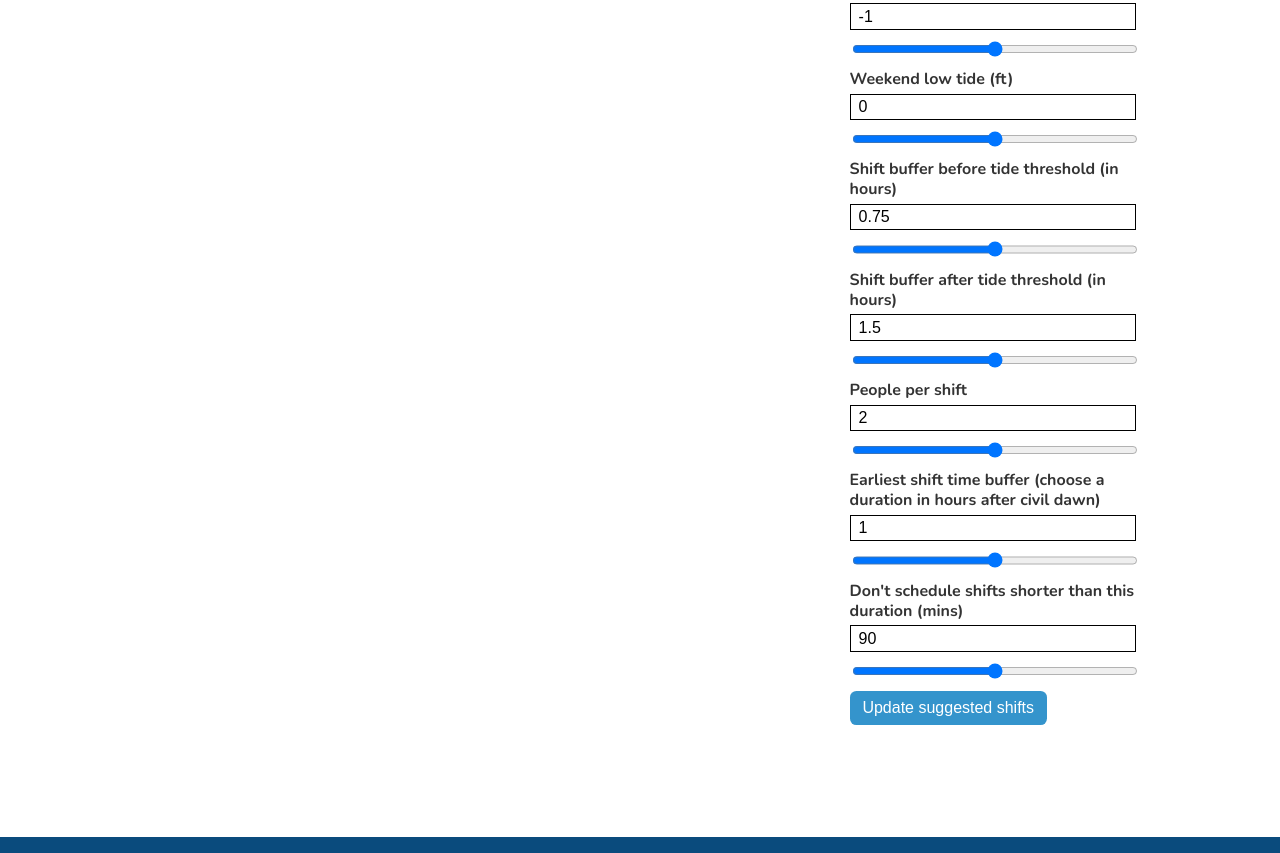
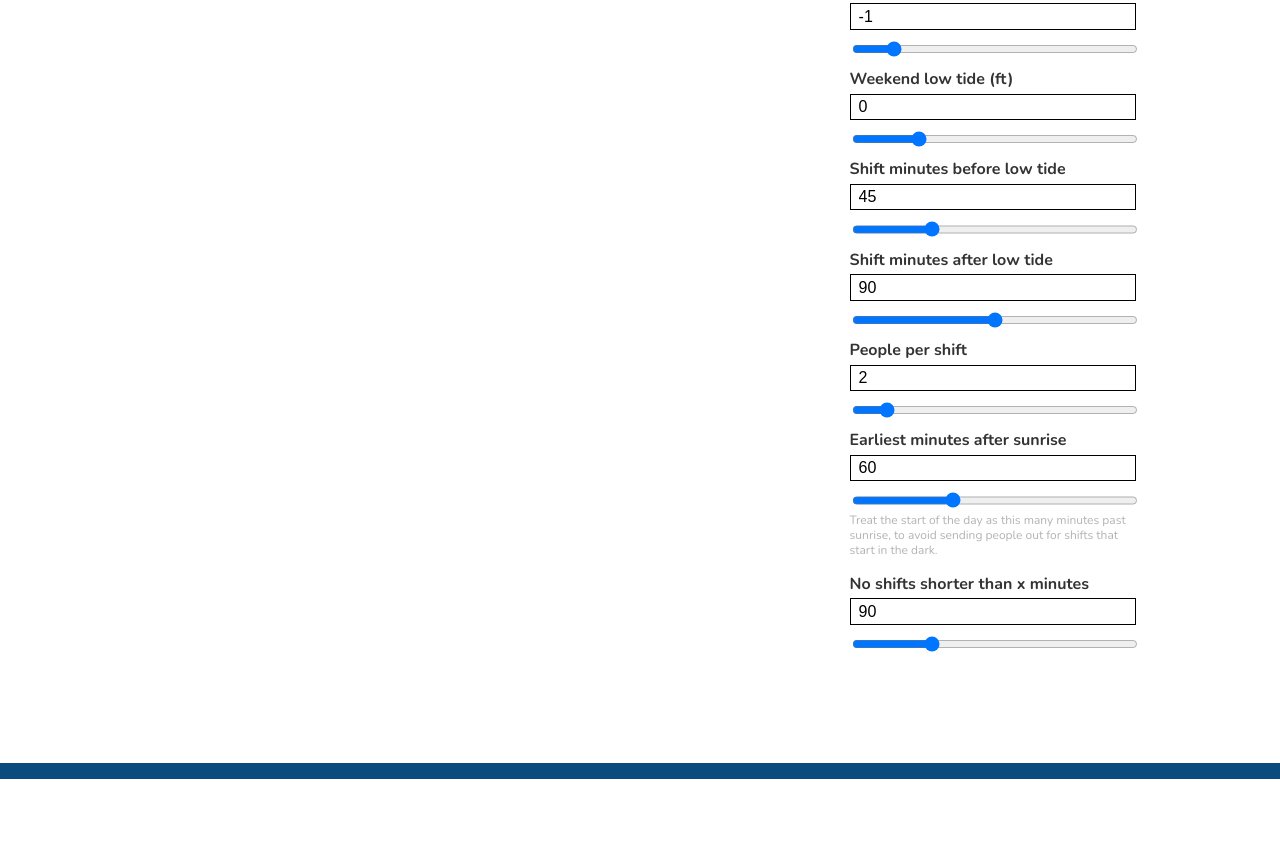
Before and after one commit to natbat/pillarpointstewards, a Django app: template pillarpointstewards/templates/manage_shifts.html in a window 1280 px wide. Shown: the part 367-1220 px from the top of the page. After the commit the page ends 1146 px from the top, so only its background shows below. Run offline with Django 4.2, Linux system fonts and the light colour scheme; the template is opened without the code that fills it: values that come from a table or form of the project are taken from there, others are empty; data comes from the database, SQL or seed files in the repository; some web fonts are replaced.

Commit message:
Lots of calculator usability improvements
Now uses minutes everywhere instead of hours

Fixed bug with range sliders, closes #122

Remove confusing broken button

Renamed some options, added help text

Refs #119

```diff
--- a/pillarpointstewards/shifts/views.py
+++ b/pillarpointstewards/shifts/views.py
@@ -510,11 +510,11 @@ def manage_shifts_calculator(request, program_slug):
     # Add "start" and "end" field to each result and append to calculator_shifts
     for tide in results:
         low_tide_dt = tide["low_tide_datetime"]
-        new_start = low_tide_dt - datetime.timedelta(hours=shift_buffer_before)
-        new_end = low_tide_dt + datetime.timedelta(hours=shift_buffer_after)
+        new_start = low_tide_dt - datetime.timedelta(minutes=shift_buffer_before)
+        new_end = low_tide_dt + datetime.timedelta(minutes=shift_buffer_after)
         dawn = datetime.datetime.combine(tide["day"], tide["dawn"], datetime.UTC)
         dusk = datetime.datetime.combine(tide["day"], tide["dusk"], datetime.UTC)
-        pretend_dawn = dawn + datetime.timedelta(hours=earliest_shift_time_buffer)
+        pretend_dawn = dawn + datetime.timedelta(minutes=earliest_shift_time_buffer)
 
         if pretend_dawn > new_start:
             new_start = pretend_dawn
--- a/pillarpointstewards/templates/manage_shifts.html
+++ b/pillarpointstewards/templates/manage_shifts.html
@@ -18,13 +18,13 @@
       <div class="input-container block-container">
         <label for="weekday-low-tide">Weekday low tide (ft)</label>
         <input type="number" value="-1" min="-2" max="8" step="0.05" name="weekday-low-tide">
-        <input type="range" min="-2" max="8" step="0.05" name="range_weekday-low-tide">
+        <input type="range" value="-1" min="-2" max="8" step="0.05" name="range_weekday-low-tide">
       </div>
       <!-- weekend low tide -->
       <div class="input-container block-container">
         <label for="weekend-low-tide">Weekend low tide (ft)</label>
         <input type="number" value="0" min="-2" max="8" step="0.05" name="weekend-low-tide">
-        <input type="range" min="-2" max="8" step="0.05" name="range_weekend-low-tide">
+        <input type="range" value="0" min="-2" max="8" step="0.05" name="range_weekend-low-tide">
       </div>
       <!-- Super low tide (ft) must be lower than both above
       <div class="input-container block-container">
@@ -32,23 +32,21 @@
         <input type="number" value="-1.5" min="-2" max="8" step="0.05" name="super-low-tide">
         <input type="range" min="-2" max="8" step="0.05" name="range_super-low-tide">
       </div> -->
-      <!-- Shift buffer before tide threshold (in hours) -->
       <div class="input-container block-container">
-        <label for="shift-buffer-before">Shift buffer before tide threshold (in hours)</label>
-        <input type="number" value="0.75" min="0" max="3" step="0.25" name="shift-buffer-before">
-        <input type="range" min="0" max="3" step="0.25" name="range_shift-buffer-before">
+        <label for="shift-buffer-before">Shift minutes before low tide</label>
+        <input type="number" value="45" min="0" max="180" step="15" name="shift-buffer-before">
+        <input type="range" value="45" min="0" max="180" step="15" name="range_shift-buffer-before">
       </div>
-      <!-- Shift buffer after tide threshold (in hours) -->
       <div class="input-container block-container">
-        <label for="shift-buffer-after">Shift buffer after tide threshold (in hours)</label>
-        <input type="number" value="1.5" min="0" max="3" step="0.25" name="shift-buffer-after">
-        <input type="range" min="0" max="3" step="0.25" name="range_shift-buffer-after">
+        <label for="shift-buffer-after">Shift minutes after low tide</label>
+        <input type="number" value="90" min="0" max="180" step="15" name="shift-buffer-after">
+        <input type="range" value="90" min="0" max="180" step="15" name="range_shift-buffer-after">
       </div>
       <!-- People per regular shift -->
       <div class="input-container block-container">
         <label for="people-per-regular-shift">People per shift</label>
         <input type="number" value="2" min="1" max="15" step="1" name="people-per-regular-shift">
-        <input type="range" min="1" max="15" step="1" name="range_people-per-regular-shift">
+        <input type="range" value="2" min="1" max="15" step="1" name="range_people-per-regular-shift">
       </div>
       <!-- People per super-low shift
       <div class="input-container block-container">
@@ -56,19 +54,19 @@
         <input type="number" value="3" min="1" max="15" step="1" name="people-per-super-low-shift">
         <input type="range" min="1" max="15" step="1" name="range_people-per-super-low-shift">
       </div> -->
-      <!-- Earliest shift time buffer (choose a duration in hours after civil dawn) -->
+      <!-- Earliest shift time buffer -->
       <div class="input-container block-container">
-        <label for="earliest-shift-time-buffer">Earliest shift time buffer (choose a duration in hours after civil dawn)</label>
-        <input type="number" value="1" min="0" max="3" step="0.5" name="earliest-shift-time-buffer">
-        <input type="range" min="0" max="3" step="0.5" name="range_earliest-shift-time-buffer">
+        <label for="earliest-shift-time-buffer">Earliest minutes after sunrise</label>
+        <input type="number" value="60" min="0" max="180" step="15" name="earliest-shift-time-buffer">
+        <input type="range" value="60" min="0" max="180" step="15" name="range_earliest-shift-time-buffer">
+        <p class="meta">Treat the start of the day as this many minutes past sunrise, to avoid sending people out for shifts that start in the dark.</p>
       </div>
       <!-- Don't schedule shifts shorter than this duration (mins) -->
       <div class="input-container block-container">
-        <label for="shortest-shift-duration">Don't schedule shifts shorter than this duration (mins)</label>
-        <input type="number" value="90" min="0" max="120" step="1" name="shortest-shift-duration">
-        <input type="range" min="0" max="120" step="1" name="range_shortest-shift-duration">
+        <label for="shortest-shift-duration">No shifts shorter than x minutes</label>
+        <input type="number" value="90" min="0" max="360" step="15" name="shortest-shift-duration">
+        <input type="range" value="90" min="0" max="360" step="15" name="range_shortest-shift-duration">
       </div>
-      <p><input type="submit" value="Update suggested shifts"></p>
     </form>
   </div>
 </section>
```
